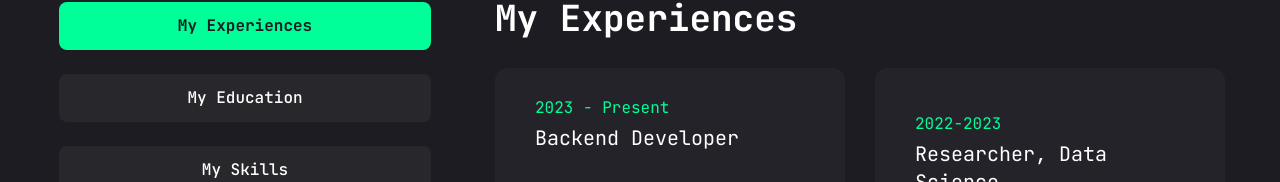
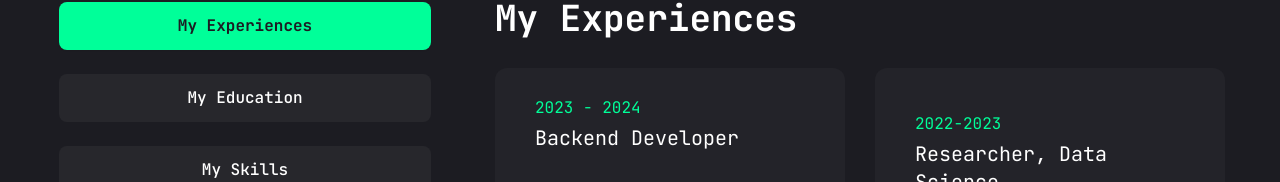
Before and after one commit to Thitiwut6402341/dollar-portfolio, a Next.js app: page /resume in a window 1280 px wide. Shown: the part 182-364 px from the top of the page. Built offline with nearby package versions, Linux system fonts and the light colour scheme.

Commit message:
Update page.jsx for resume page

```diff
--- a/app/resume/page.jsx
+++ b/app/resume/page.jsx
@@ -30,7 +30,7 @@ const experience = {
         {
             company: "99 Industrial Solution",
             position: "Backend Developer",
-            duration: "2023 - Present",
+            duration: "2023 - 2024",
             description: "Developed websites for clients using PHP, TypeScript, MongoDB, PostgreSQL. Worked on both front-end and back-end development, and collaborated with clients to create custom solutions that met their needs."
         },
         {
```
